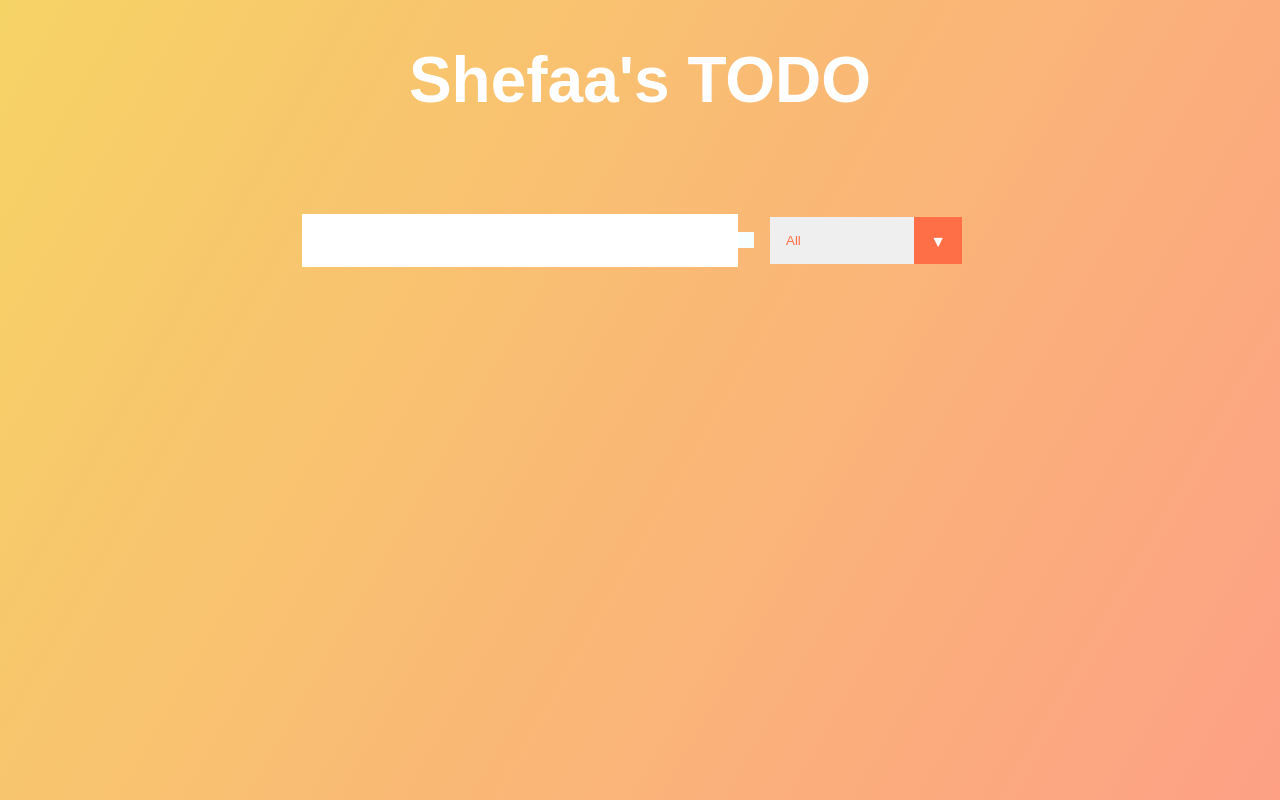
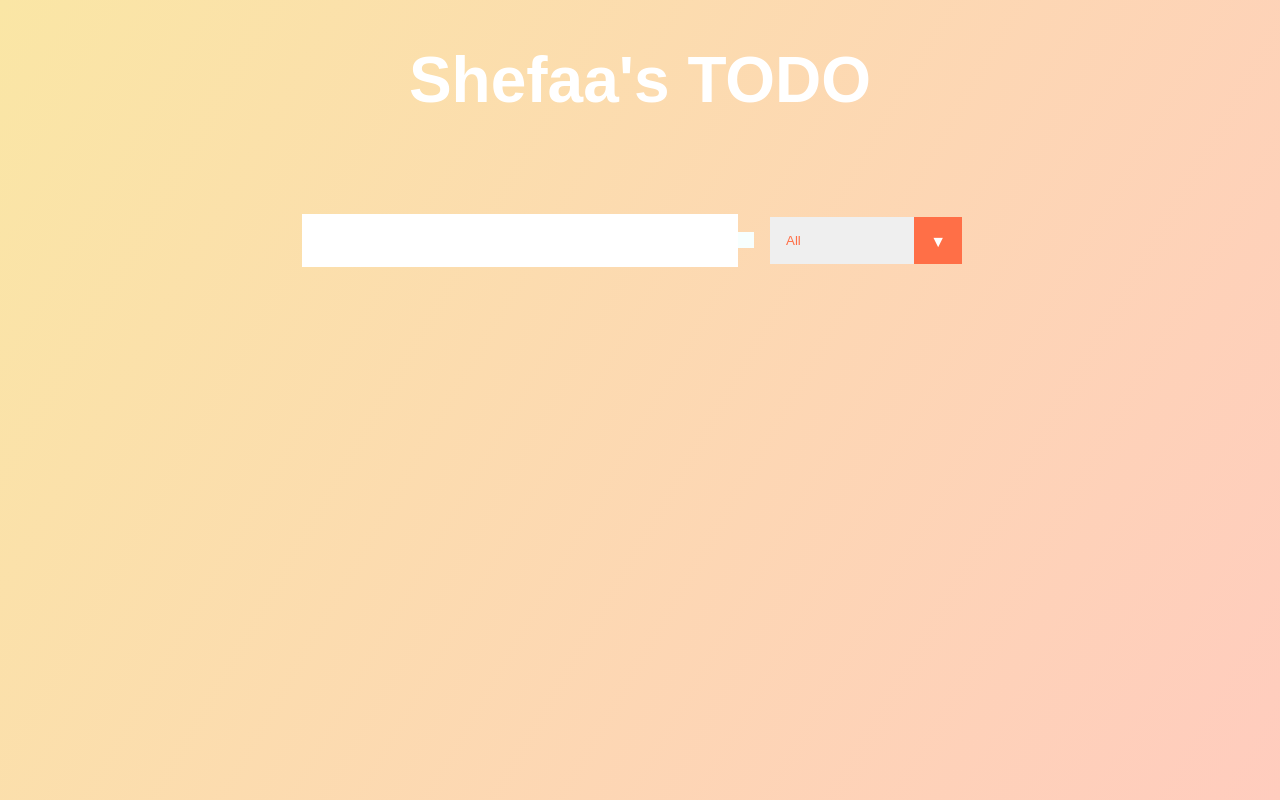
Before and after one commit to shefaas/React-TODO, a React (Create React App) app: page / in a window 1280 px wide. Built offline with nearby package versions, Linux system fonts and the light colour scheme; the HTML template or start-up script is replaced by a standard one.

Commit message:
Style update

```diff
--- a/src/App.css
+++ b/src/App.css
@@ -4,7 +4,7 @@
   box-sizing: border-box;
 }
 body {
-  background-image: linear-gradient(120deg, #f6d365 0%, #fda085 100%);
+  background-image: linear-gradient(120deg, #fae6a5 0%, #ffccbe 100%);
   color: white;
   font-family: "Poppins", sans-serif;
   min-height: 100vh;
```
